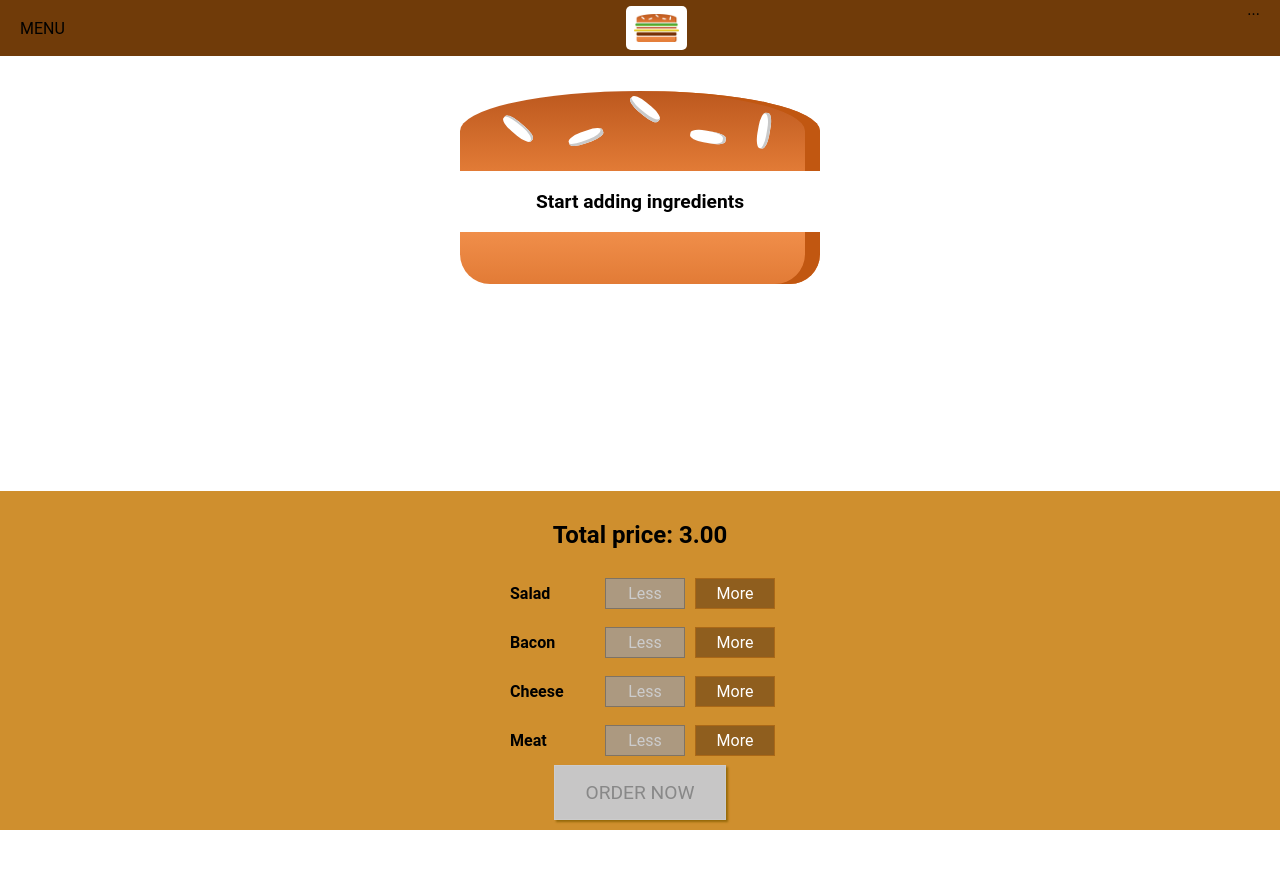
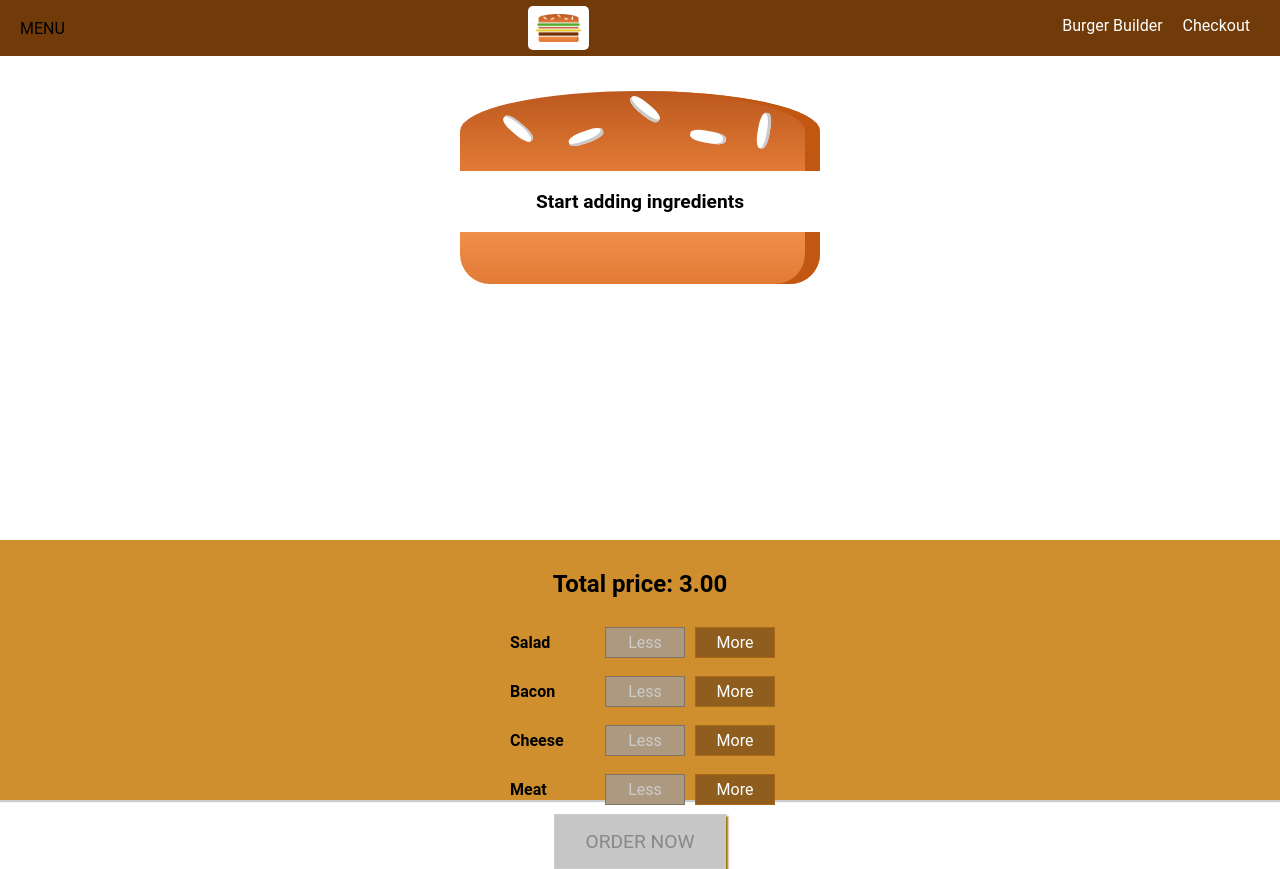
Before and after one commit to Glebfedchenko/burgerapp, a React app: page / in a window 1280 px wide. Before the commit the page ends 830 px from the top, so only its background shows below. Built offline with nearby package versions, Linux system fonts and the light colour scheme.

Commit message:
added Navitems with css

```diff
--- a/src/components/NavigationItem.js
+++ b/src/components/NavigationItem.js
@@ -1,13 +1,11 @@
 import React from 'react';
 
-import classes from './NavigationItem.css';
-
-const navigationItem = ( props ) => (
-    <li className={classes.NavigationItem}>
+const NavigationItem = ( {link, active, children} ) => (
+    <li className='Navitem'>
         <a
-            href={props.link}
-            className={props.active ? classes.active : null}>{props.children}</a>
+            href={link}
+            className={active ? 'NavItem a.active' : null}>{children}</a>
     </li>
 );
 
-export default navigationItem;
+export default NavigationItem;
--- a/src/components/NavigationItems.js
+++ b/src/components/NavigationItems.js
@@ -1,13 +1,11 @@
 import React from 'react';
+import NavigationItem from './NavigationItem';
 
-import classes from './NavigationItems.css';
-import NavigationItem from './NavigationItem/NavigationItem';
-
-const navigationItems = () => (
-    <ul className={classes.NavigationItems}>
-        <NavigationItem link="/" active>Burger Builder</NavigationItem>
+const NavigationItems = () => (
+    <ul className='NavItems'>
+        <NavigationItem link="/" active={true}>Burger Builder</NavigationItem>
         <NavigationItem link="/">Checkout</NavigationItem>
     </ul>
 );
 
-export default navigationItems;
+export default NavigationItems;
--- a/src/components/Toolbar.js
+++ b/src/components/Toolbar.js
@@ -1,10 +1,13 @@
 import React from 'react'
 import logo from '../styles/img/burger-logo.png'
+import NavigationItems from './NavigationItems'
 
 const Toolbar = ()=>
 <header className='Toolbar'>
     <div>MENU</div>
     <img className='Logo' src={logo} alt=""/>
-    <nav>...</nav>
+    <nav>
+        <NavigationItems/>
+    </nav>
 </header>
 export default Toolbar
--- a/src/styles/app.scss
+++ b/src/styles/app.scss
@@ -7,3 +7,4 @@ body{
 @import './layout.scss';
 @import './burger.scss';
 @import './buildcontrols.scss';
+@import './navitems.scss';
--- a/src/styles/buildcontrols.scss
+++ b/src/styles/buildcontrols.scss
@@ -1,5 +1,6 @@
 .BuildControls{
     width: 100%;
+    height: 30vh;
     background-color: #cf8f2e;
     display: flex;
     flex-flow: column;
@@ -7,6 +8,8 @@
     box-shadow: 0 2px 1px #ccc;
     margin: auto;
     padding: 10px 0;
+    position: absolute;
+    bottom: 0;
 }
 .Control{
     display: flex;
--- a/src/styles/layout.scss
+++ b/src/styles/layout.scss
@@ -1,5 +1,6 @@
 .content{
     margin-top: 72px;
+    height: 70vh;
 }
 .Modal {
     position: fixed;
--- /dev/null
+++ b/src/styles/navitems.scss
@@ -0,0 +1,32 @@
+.NavItems{
+    margin: 0;
+    padding: 0;
+    list-style-type: none;
+    display: flex;
+    align-items: center;
+    height: 100%;
+}
+.Navitem{
+    margin: 0;
+    box-sizing: border-box;
+    display: flex;
+    height: 100%;
+    width: auto;
+    align-items: center;
+
+    a{
+        color: #fff;
+        text-decoration: none;
+        height: 100%;
+        padding: 16px 10px;
+        border-bottom: 4px solid transparent;
+        box-sizing: border-box;
+        display: block;
+
+        &:hover, &:active, .active{
+            background-color: #8f5c2c;
+            border-bottom: 4px solid #40a4c8;
+            color: #ffffff;
+        }
+    }
+}
```
